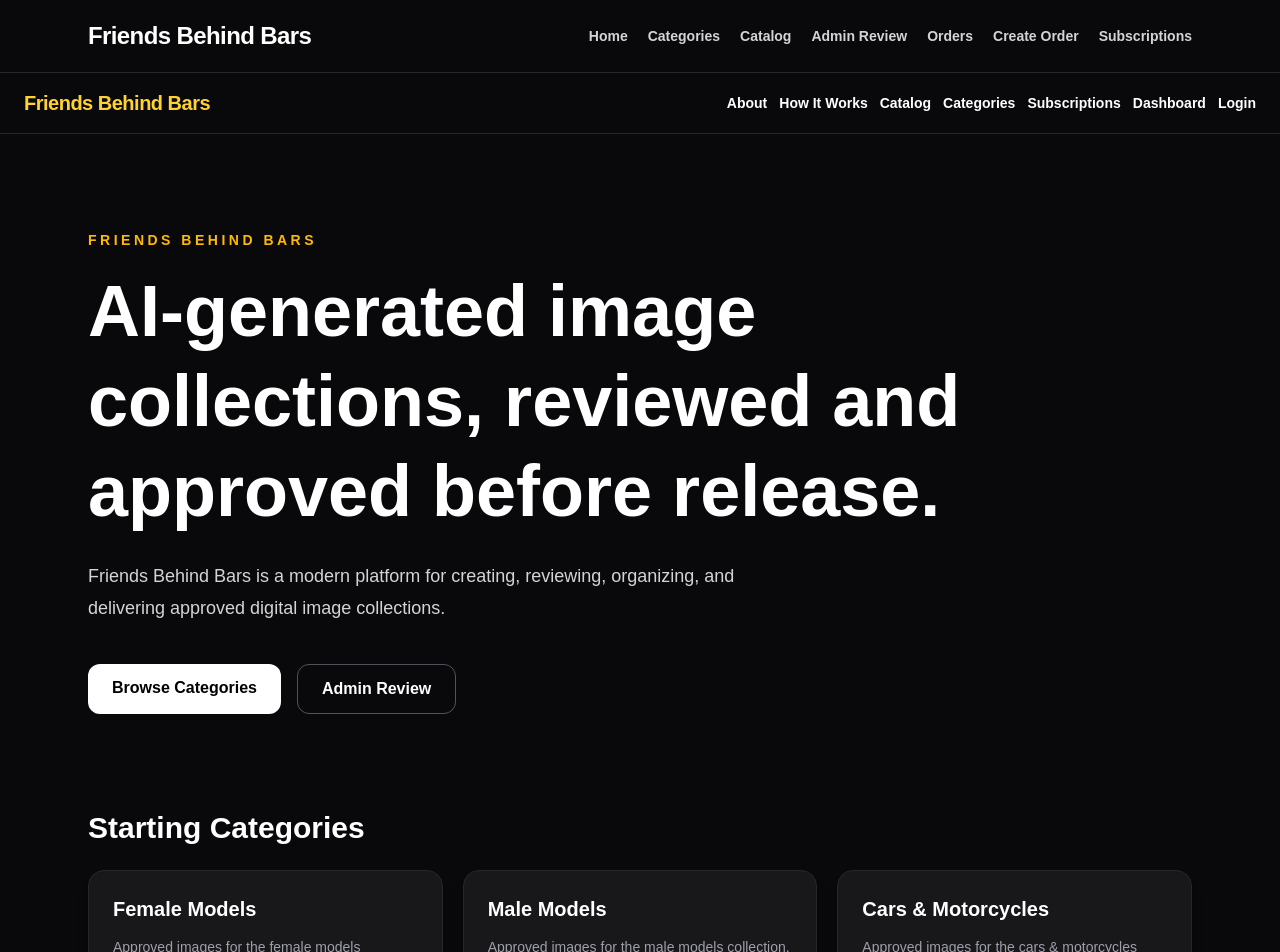
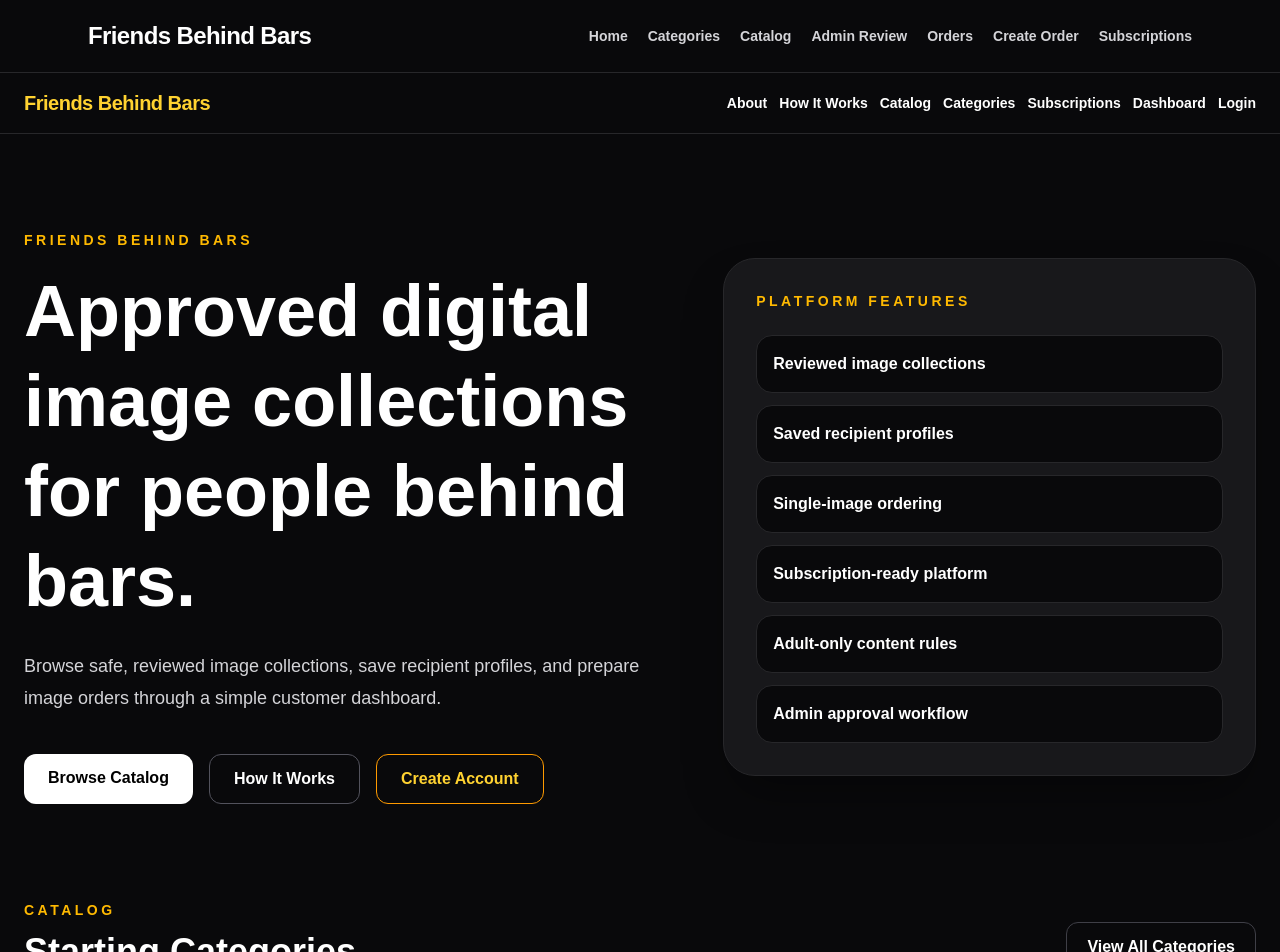
Before and after one commit to ssoup111/gary-project, a Next.js app: page / in a window 1280 px wide. Shown: the top 952 px of the page. Built offline with nearby package versions, Linux system fonts and the light colour scheme.

Commit message:
Improve homepage positioning and calls to action

```diff
--- a/app/page.tsx
+++ b/app/page.tsx
@@ -13,35 +13,77 @@ const categories = [
   { name: "Inspirational", slug: "inspirational" },
 ];
 
+const features = [
+  "Reviewed image collections",
+  "Saved recipient profiles",
+  "Single-image ordering",
+  "Subscription-ready platform",
+  "Adult-only content rules",
+  "Admin approval workflow",
+];
+
 export default function Home() {
   return (
     <main className="min-h-screen bg-zinc-950 text-white">
-      <section className="mx-auto max-w-6xl px-6 py-24">
+      <section className="mx-auto max-w-7xl px-6 py-24">
+        <div className="grid gap-12 lg:grid-cols-[1.1fr_0.9fr] lg:items-center">
+          <div>
             <p className="mb-4 text-sm font-semibold uppercase tracking-[0.25em] text-amber-400">
               Friends Behind Bars
             </p>
 
-        <h1 className="max-w-4xl text-5xl font-bold leading-tight md:text-7xl">
-          AI-generated image collections, reviewed and approved before release.
+            <h1 className="max-w-5xl text-5xl font-black leading-tight md:text-7xl">
+              Approved digital image collections for people behind bars.
             </h1>
 
             <p className="mt-6 max-w-2xl text-lg leading-8 text-zinc-300">
-          Friends Behind Bars is a modern platform for creating, reviewing, organizing, and delivering approved digital image collections.
+              Browse safe, reviewed image collections, save recipient profiles, and prepare image orders through a simple customer dashboard.
             </p>
 
             <div className="mt-10 flex flex-wrap gap-4">
-          <Link href="/categories" className="rounded-xl bg-white px-6 py-3 font-bold text-black">
-            Browse Categories
+              <Link href="/catalog" className="rounded-xl bg-white px-6 py-3 font-black text-black">
+                Browse Catalog
               </Link>
 
-          <Link href="/admin" className="rounded-xl border border-zinc-600 px-6 py-3 font-bold text-white">
-            Admin Review
+              <Link href="/how-it-works" className="rounded-xl border border-zinc-600 px-6 py-3 font-black text-white hover:border-amber-400">
+                How It Works
               </Link>
+
+              <Link href="/signup" className="rounded-xl border border-amber-500 px-6 py-3 font-black text-amber-300 hover:bg-amber-500 hover:text-black">
+                Create Account
+              </Link>
+            </div>
+          </div>
+
+          <div className="rounded-[2rem] border border-zinc-800 bg-zinc-900 p-8 shadow-2xl shadow-black/40">
+            <p className="text-sm font-bold uppercase tracking-[0.25em] text-amber-400">
+              Platform Features
+            </p>
+
+            <div className="mt-6 grid gap-3">
+              {features.map((feature) => (
+                <div key={feature} className="rounded-2xl border border-zinc-800 bg-zinc-950 p-4">
+                  <p className="font-bold">{feature}</p>
+                </div>
+              ))}
+            </div>
+          </div>
         </div>
       </section>
 
-      <section className="mx-auto max-w-6xl px-6 pb-24">
-        <h2 className="mb-6 text-3xl font-bold">Starting Categories</h2>
+      <section className="mx-auto max-w-7xl px-6 pb-24">
+        <div className="mb-8 flex flex-wrap items-end justify-between gap-4">
+          <div>
+            <p className="text-sm font-bold uppercase tracking-[0.25em] text-amber-400">
+              Catalog
+            </p>
+            <h2 className="mt-3 text-4xl font-black">Starting Categories</h2>
+          </div>
+
+          <Link href="/categories" className="rounded-xl border border-zinc-700 px-5 py-3 font-bold hover:border-amber-400">
+            View All Categories
+          </Link>
+        </div>
 
         <div className="grid gap-5 sm:grid-cols-2 lg:grid-cols-3">
           {categories.map((category) => (
```
Lines whose indentation alone changed are shown as unchanged.
